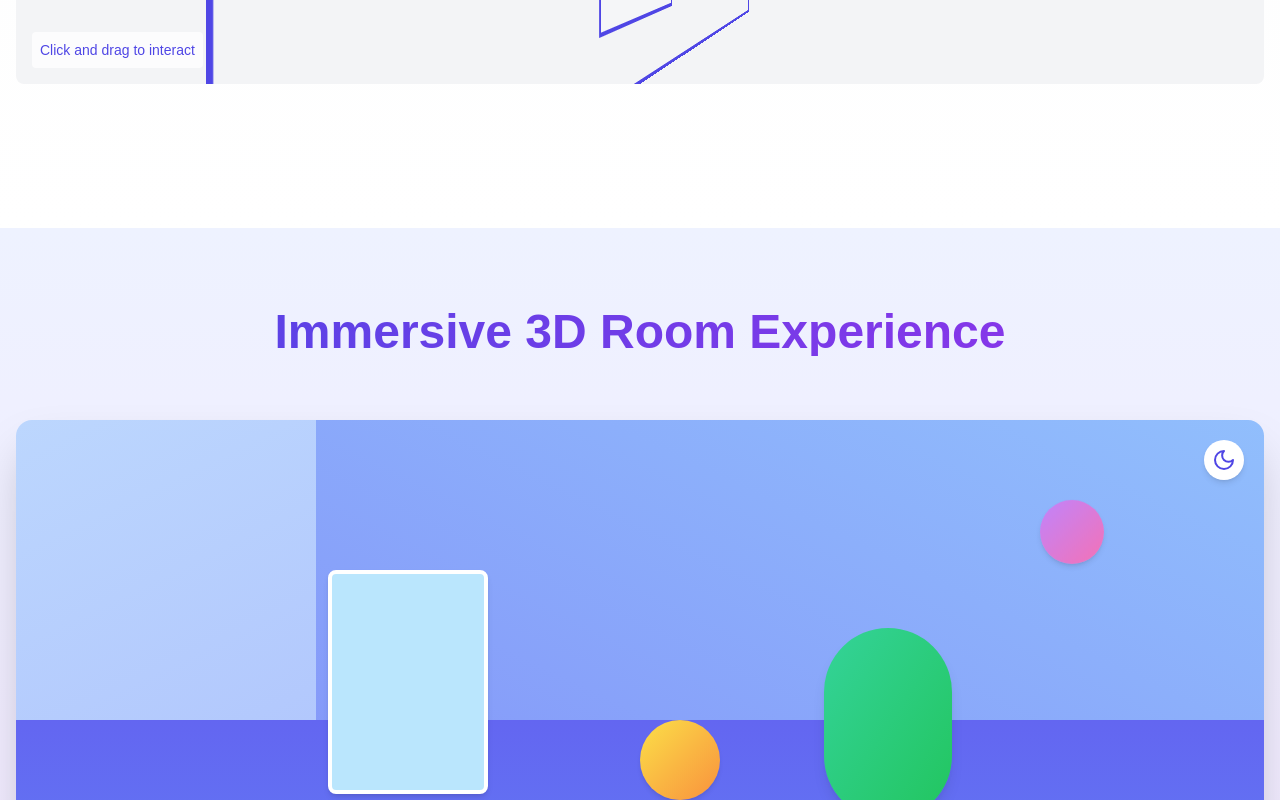
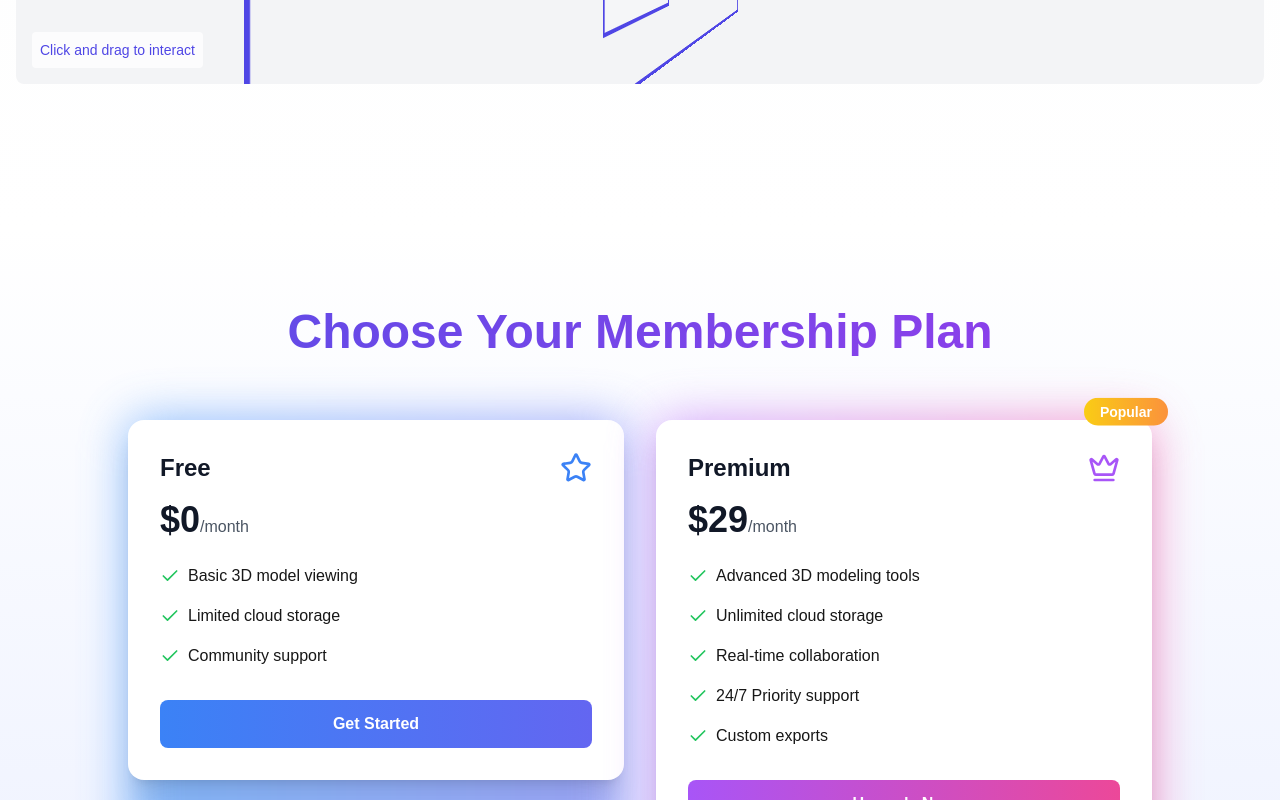
Before and after one commit to JessiP23/room-generation, a Next.js app: page / in a window 1280 px wide. Shown: the part 2000-2800 px from the top of the page. Built offline with nearby package versions, Linux system fonts and the light colour scheme.

Commit message:
membership

```diff
--- a/app/page.js
+++ b/app/page.js
@@ -1,7 +1,7 @@
 'use client'
 
 import React, {useState, useEffect, useRef} from 'react';
-import { Book, Box, Camera, ChevronDown, ChevronRight, Cloud, Code, Coffee, Compass, Flower, Layers, Layout, Moon, Search, Share, Sun, User, X, Zap } from 'lucide-react';
+import { Book, Box, Camera, Check, ChevronDown, ChevronRight, Cloud, Code, Coffee, Compass, Crown, Flower, Layers, Layout, Moon, Search, Share, Star, Sun, User, X, Zap } from 'lucide-react';
 
 // interactive
 
@@ -276,6 +276,92 @@ const LandingPage = () => {
         </div>
       </section>
 
+        {/* membership */}
+        <section className="py-20 bg-gradient-to-b from-white to-indigo-50 overflow-hidden">
+      <div className="container mx-auto px-4">
+        <h2 className="text-5xl font-bold text-center mb-16 text-transparent bg-clip-text bg-gradient-to-r from-indigo-600 to-purple-600 animate-pulse">
+          Choose Your Membership Plan
+        </h2>
+
+        <div className="grid md:grid-cols-2 gap-8 max-w-5xl mx-auto">
+          {/* Free Tier */}
+          <div className="relative group">
+            <div className="absolute inset-0 bg-gradient-to-r from-blue-400 to-indigo-400 rounded-2xl blur-xl opacity-75 group-hover:opacity-100 transition-opacity duration-500" />
+            <div className="relative p-8 bg-white rounded-2xl shadow-xl hover:transform hover:-translate-y-2 transition-transform duration-300">
+              <div className="flex items-center justify-between mb-4">
+                <h3 className="text-2xl font-bold text-gray-900">Free</h3>
+                <Star className="w-8 h-8 text-blue-500" />
+              </div>
+              <div className="mb-6">
+                <span className="text-4xl font-bold text-gray-900">$0</span>
+                <span className="text-gray-600">/month</span>
+              </div>
+              <ul className="space-y-4 mb-8">
+                <li className="flex items-center">
+                  <Check className="w-5 h-5 text-green-500 mr-2" />
+                  <span>Basic 3D model viewing</span>
+                </li>
+                <li className="flex items-center">
+                  <Check className="w-5 h-5 text-green-500 mr-2" />
+                  <span>Limited cloud storage</span>
+                </li>
+                <li className="flex items-center">
+                  <Check className="w-5 h-5 text-green-500 mr-2" />
+                  <span>Community support</span>
+                </li>
+              </ul>
+              <button className="w-full py-3 px-6 bg-gradient-to-r from-blue-500 to-indigo-500 text-white rounded-lg font-semibold hover:opacity-90 transition-opacity duration-300">
+                Get Started
+              </button>
+            </div>
+          </div>
+
+          {/* Premium Tier */}
+          <div className="relative group">
+            <div className="absolute inset-0 bg-gradient-to-r from-purple-400 to-pink-400 rounded-2xl blur-xl opacity-75 group-hover:opacity-100 transition-opacity duration-500" />
+            <div className="relative p-8 bg-white rounded-2xl shadow-xl hover:transform hover:-translate-y-2 transition-transform duration-300">
+              <div className="absolute -top-4 -right-4 bg-gradient-to-r from-yellow-400 to-orange-400 text-white px-4 py-1 rounded-full text-sm font-semibold animate-bounce">
+                Popular
+              </div>
+              <div className="flex items-center justify-between mb-4">
+                <h3 className="text-2xl font-bold text-gray-900">Premium</h3>
+                <Crown className="w-8 h-8 text-purple-500" />
+              </div>
+              <div className="mb-6">
+                <span className="text-4xl font-bold text-gray-900">$29</span>
+                <span className="text-gray-600">/month</span>
+              </div>
+              <ul className="space-y-4 mb-8">
+                <li className="flex items-center">
+                  <Check className="w-5 h-5 text-green-500 mr-2" />
+                  <span>Advanced 3D modeling tools</span>
+                </li>
+                <li className="flex items-center">
+                  <Check className="w-5 h-5 text-green-500 mr-2" />
+                  <span>Unlimited cloud storage</span>
+                </li>
+                <li className="flex items-center">
+                  <Check className="w-5 h-5 text-green-500 mr-2" />
+                  <span>Real-time collaboration</span>
+                </li>
+                <li className="flex items-center">
+                  <Check className="w-5 h-5 text-green-500 mr-2" />
+                  <span>24/7 Priority support</span>
+                </li>
+                <li className="flex items-center">
+                  <Check className="w-5 h-5 text-green-500 mr-2" />
+                  <span>Custom exports</span>
+                </li>
+              </ul>
+              <button className="w-full py-3 px-6 bg-gradient-to-r from-purple-500 to-pink-500 text-white rounded-lg font-semibold hover:opacity-90 transition-opacity duration-300">
+                Upgrade Now
+              </button>
+            </div>
+          </div>
+        </div>
+      </div>
+    </section>
+
       {/* Another 3D Room Section */}
       <section className="py-20 bg-gradient-to-b from-indigo-50 to-purple-100 overflow-hidden">
       <div className="container mx-auto px-4">
```
